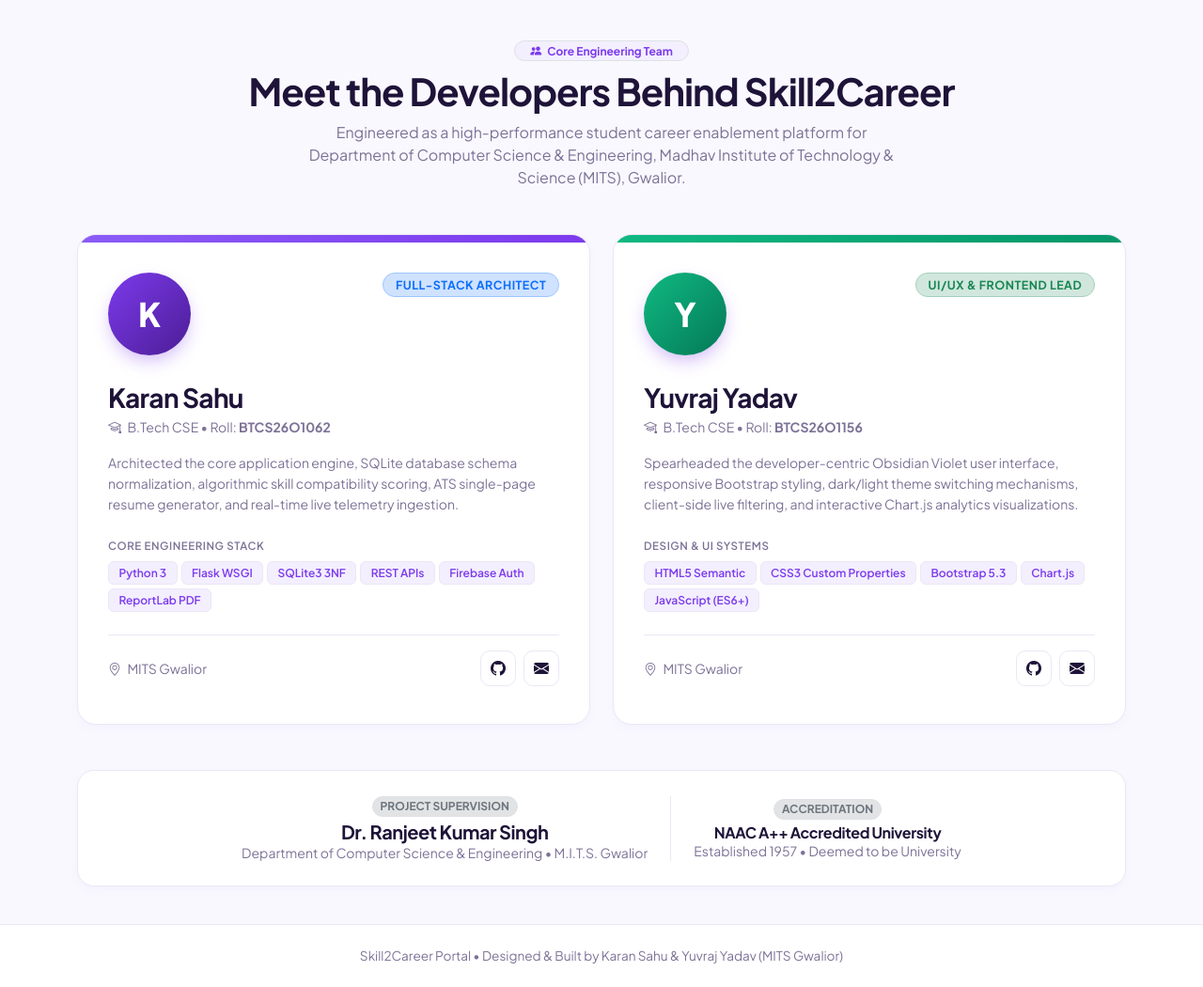
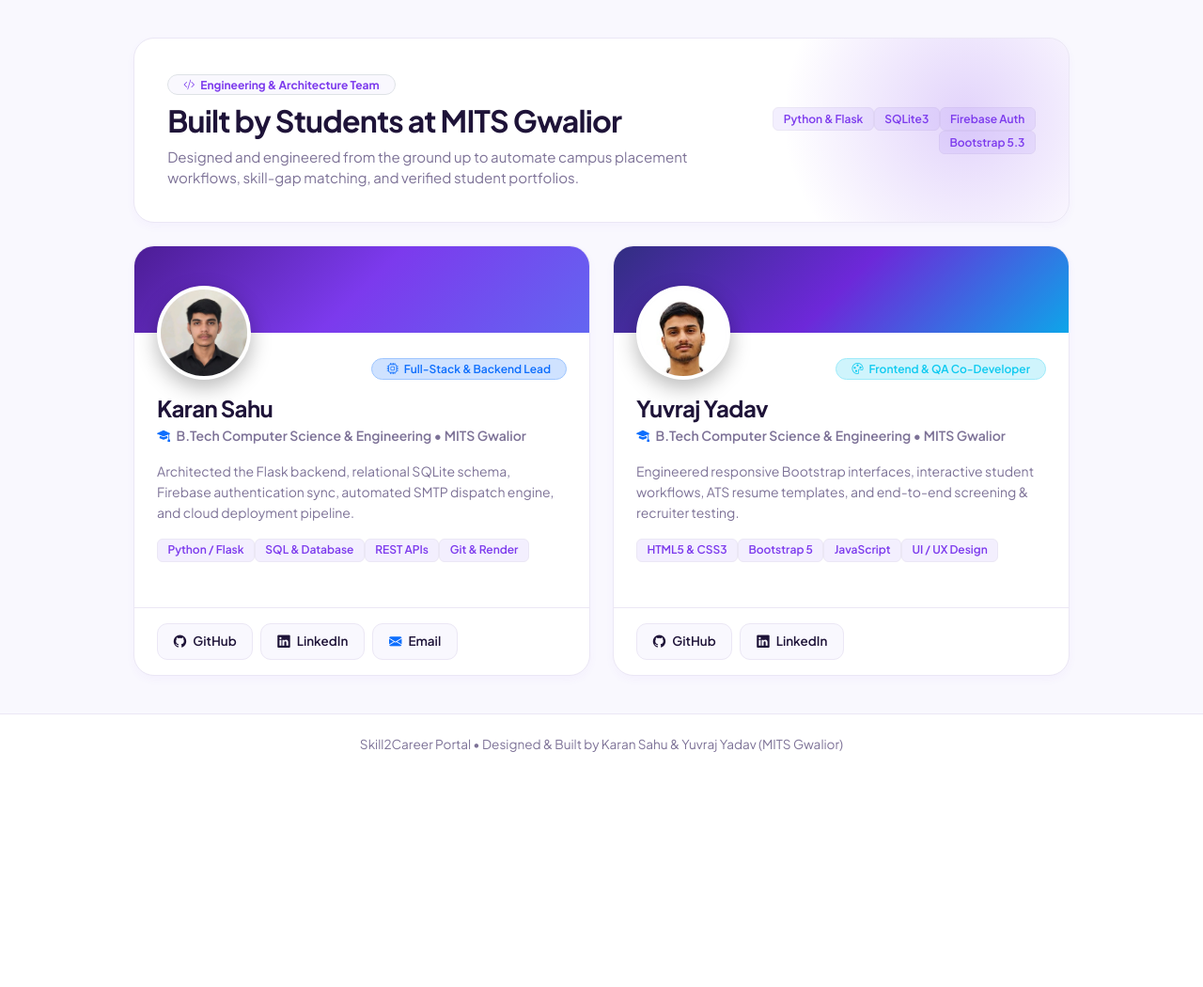
Before and after one commit to karannyx/internship-portal-microproject, a Flask app: page /developers in a window 1280 px wide. Shown: the part 91-1141 px from the top of the page at 94% size. After the commit the page ends 891 px from the top, so only its background shows below. Run offline with Flask 3, Linux system fonts and the light colour scheme; some libraries are stand-ins or nearby versions.

Commit message:
Add Karan and Yuvraj profile photos and social links on Developers page

```diff
--- a/templates/developers.html
+++ b/templates/developers.html
@@ -1,206 +1,235 @@
 {% extends "base.html" %}
-{% block title %}Engineering Team & Developers | Skill2Career{% endblock %}
+{% block title %}Meet the Developers | Skill2Career{% endblock %}
 
 {% block content %}
 <style>
-    .dev-profile-card {
+    .dev-hero-banner {
+        position: relative;
         background: var(--card-bg);
         border: 1px solid var(--border-color);
-        border-radius: 20px;
-        padding: 2.5rem 2rem;
+        border-radius: 22px;
+        padding: 2.2rem;
+        overflow: hidden;
         box-shadow: var(--card-shadow);
-        transition: transform 0.25s ease, border-color 0.25s ease;
+    }
+    .dev-hero-banner::before {
+        content: "";
+        position: absolute;
+        top: -55%;
+        right: -8%;
+        width: 380px;
+        height: 380px;
+        background: radial-gradient(circle, rgba(124, 58, 237, 0.22) 0%, transparent 72%);
+        pointer-events: none;
+    }
+
+    .dev-card {
         position: relative;
+        background: var(--card-bg) !important;
+        border: 1px solid var(--border-color) !important;
+        border-radius: 22px;
         overflow: hidden;
+        transition: transform 0.25s cubic-bezier(0.2, 0.8, 0.2, 1), border-color 0.25s ease, box-shadow 0.25s ease;
     }
-    .dev-profile-card:hover {
-        transform: translateY(-4px);
-        border-color: var(--primary) !important;
+    .dev-card:hover {
+        transform: translateY(-6px);
+        border-color: rgba(139, 92, 246, 0.7) !important;
+        box-shadow: 0 20px 40px -14px rgba(124, 58, 237, 0.3);
     }
-    .dev-banner {
-        height: 8px;
-        position: absolute;
-        top: 0;
-        left: 0;
-        right: 0;
-        background: linear-gradient(135deg, #8b5cf6, #7c3aed);
+
+    .dev-cover-strip {
+        height: 92px;
+        background: linear-gradient(135deg, #4c1d95, #7c3aed, #6366f1);
+        position: relative;
     }
-    .dev-avatar-circle {
-        width: 88px;
-        height: 88px;
+    .dev-cover-strip-alt {
+        height: 92px;
+        background: linear-gradient(135deg, #312e81, #6d28d9, #0ea5e9);
+        position: relative;
+    }
+
+    .dev-avatar-wrap {
+        margin-top: -50px;
+        position: relative;
+        z-index: 2;
+        display: inline-block;
+    }
+    .dev-pfp {
+        width: 100px;
+        height: 100px;
         border-radius: 50%;
+        object-fit: cover;
+        object-position: top center;
+        border: 4px solid var(--card-bg);
+        background: var(--body-bg);
+        box-shadow: 0 8px 22px rgba(0, 0, 0, 0.28);
+    }
+    .dev-monogram {
+        width: 100px;
+        height: 100px;
+        border-radius: 50%;
+        border: 4px solid var(--card-bg);
+        background: linear-gradient(135deg, #8b5cf6, #6d28d9);
+        color: #ffffff;
+        font-size: 2rem;
+        font-weight: 800;
         display: inline-flex;
         align-items: center;
         justify-content: center;
-        font-size: 2.2rem;
-        font-weight: 800;
-        color: #ffffff;
-        margin-bottom: 1.25rem;
-        box-shadow: 0 8px 20px -4px rgba(124, 58, 237, 0.4);
+        box-shadow: 0 8px 20px rgba(124, 58, 237, 0.35);
     }
-    .dev-badge-role {
-        font-size: 0.78rem;
-        font-weight: 700;
-        letter-spacing: 0.04em;
-        text-transform: uppercase;
-        border-radius: 20px;
-        padding: 0.35rem 0.8rem;
-    }
-    .social-btn {
-        width: 38px;
-        height: 38px;
-        border-radius: 10px;
+
+    .social-pill-btn {
         display: inline-flex;
         align-items: center;
-        justify-content: center;
+        gap: 7px;
+        padding: 0.52rem 1.05rem;
+        border-radius: 11px;
+        font-size: 0.84rem;
+        font-weight: 600;
+        text-decoration: none;
         border: 1px solid var(--border-color);
+        background: var(--body-bg);
         color: var(--text-heading);
         transition: all 0.2s ease;
-        text-decoration: none;
     }
-    .social-btn:hover {
+    .social-pill-btn:hover {
         border-color: var(--primary);
-        color: var(--primary);
-        transform: scale(1.08);
+        background: var(--badge-bg);
+        color: var(--badge-text);
+        transform: translateY(-2px);
+    }
+    .social-pill-btn.github-btn:hover {
+        border-color: #a78bfa;
+    }
+    .social-pill-btn.linkedin-btn:hover {
+        border-color: #38bdf8;
+        color: #38bdf8;
     }
 </style>
 
-<div class="container py-3">
-    <!-- Header Title -->
-    <div class="text-center mb-5">
-        <span class="badge border px-3 py-1 rounded-pill small mb-2" style="background: var(--badge-bg); color: var(--badge-text);">
-            <i class="bi bi-people-fill me-1"></i> Core Engineering Team
-        </span>
-        <h1 class="display-6 fw-bold mb-2" style="color: var(--text-heading);">
-            Meet the Developers Behind Skill2Career
-        </h1>
-        <p class="text-muted mx-auto" style="max-width: 650px;">
-            Engineered as a high-performance student career enablement platform for Department of Computer Science & Engineering, Madhav Institute of Technology & Science (MITS), Gwalior.
-        </p>
+<div class="container py-3" style="max-width: 1020px;">
+    <!-- Hero Header -->
+    <div class="dev-hero-banner mb-4 text-center text-md-start">
+        <div class="row align-items-center g-3">
+            <div class="col-md-8">
+                <span class="badge border px-3 py-1 rounded-pill small mb-2" style="background: var(--body-bg); color: var(--badge-text);">
+                    <i class="bi bi-code-slash me-1"></i> Engineering & Architecture Team
+                </span>
+                <h1 class="h2 fw-bold mb-2" style="color: var(--text-heading);">
+                    Built by Students at MITS Gwalior
+                </h1>
+                <p class="text-muted mb-0" style="font-size: 0.94rem;">
+                    Designed and engineered from the ground up to automate campus placement workflows, skill-gap matching, and verified student portfolios.
+                </p>
+            </div>
+            <div class="col-md-4 text-md-end">
+                <div class="d-inline-flex flex-wrap gap-1.5 justify-content-md-end">
+                    <span class="badge badge-skill">Python & Flask</span>
+                    <span class="badge badge-skill">SQLite3</span>
+                    <span class="badge badge-skill">Firebase Auth</span>
+                    <span class="badge badge-skill">Bootstrap 5.3</span>
+                </div>
+            </div>
+        </div>
     </div>
 
-    <!-- Developer Profile Cards -->
-    <div class="row g-4 mb-5">
-        <!-- Lead Developer 1: Karan Sahu -->
+    <!-- Developers Cards Grid -->
+    <div class="row g-4">
+        <!-- Developer 1: Karan Sahu -->
         <div class="col-lg-6">
-            <div class="dev-profile-card h-100 d-flex flex-column justify-content-between">
-                <div class="dev-banner"></div>
+            <div class="card dev-card h-100 d-flex flex-column justify-content-between">
                 <div>
-                    <div class="d-flex justify-content-between align-items-start mb-2">
-                        <div class="dev-avatar-circle" style="background: linear-gradient(135deg, #7c3aed, #4c1d95);">
-                            K
+                    <div class="dev-cover-strip"></div>
+                    <div class="px-4 pb-4">
+                        <div class="d-flex justify-content-between align-items-end mb-3">
+                            <div class="dev-avatar-wrap">
+                                <img src="/static/karan.jpg" alt="Karan Sahu" class="dev-pfp"
+                                     onerror="if(!this.dataset.tried){this.dataset.tried='1';this.src='https://github.com/karannyx.png';}else{this.style.display='none';this.nextElementSibling.style.display='inline-flex';}">
+                                <div class="dev-monogram" style="display: none;">KS</div>
+                            </div>
+                            <span class="badge bg-primary-subtle text-primary border border-primary-subtle rounded-pill px-3 py-1 small fw-semibold">
+                                <i class="bi bi-cpu me-1"></i> Full-Stack & Backend Lead
+                            </span>
                         </div>
-                        <span class="badge bg-primary-subtle text-primary border border-primary-subtle dev-badge-role">
-                            Full-Stack Architect
-                        </span>
-                    </div>
 
-                    <h3 class="fw-bold mb-1" style="color: var(--text-heading);">Karan Sahu</h3>
-                    <div class="small text-muted mb-3">
-                        <i class="bi bi-mortarboard me-1"></i> B.Tech CSE &bull; Roll: <strong>BTCS26O1062</strong>
-                    </div>
+                        <h4 class="fw-bold mb-1" style="color: var(--text-heading);">Karan Sahu</h4>
+                        <p class="small text-muted fw-semibold mb-3">
+                            <i class="bi bi-mortarboard-fill text-primary me-1"></i> B.Tech Computer Science & Engineering &bull; MITS Gwalior
+                        </p>
 
-                    <p class="small text-muted mb-4" style="line-height: 1.6;">
-                        Architected the core application engine, SQLite database schema normalization, algorithmic skill compatibility scoring, ATS single-page resume generator, and real-time live telemetry ingestion.
-                    </p>
+                        <p class="small text-muted mb-3" style="line-height: 1.6;">
+                            Architected the Flask backend, relational SQLite schema, Firebase authentication sync, automated SMTP dispatch engine, and cloud deployment pipeline.
+                        </p>
 
-                    <div class="mb-4">
-                        <div class="small fw-semibold text-muted text-uppercase mb-2" style="font-size: 0.72rem; letter-spacing: 0.05em;">
-                            Core Engineering Stack
-                        </div>
-                        <div class="d-flex flex-wrap gap-1">
-                            <span class="badge badge-skill">Python 3</span>
-                            <span class="badge badge-skill">Flask WSGI</span>
-                            <span class="badge badge-skill">SQLite3 3NF</span>
+                        <div class="d-flex flex-wrap gap-1.5 mb-4">
+                            <span class="badge badge-skill">Python / Flask</span>
+                            <span class="badge badge-skill">SQL & Database</span>
                             <span class="badge badge-skill">REST APIs</span>
-                            <span class="badge badge-skill">Firebase Auth</span>
-                            <span class="badge badge-skill">ReportLab PDF</span>
+                            <span class="badge badge-skill">Git & Render</span>
                         </div>
                     </div>
                 </div>
 
-                <div class="d-flex justify-content-between align-items-center pt-3 border-top" style="border-color: var(--border-color) !important;">
-                    <span class="small text-muted"><i class="bi bi-geo-alt me-1"></i> MITS Gwalior</span>
-                    <div class="d-flex gap-2">
-                        <a href="https://github.com/karannyx" target="_blank" class="social-btn" title="GitHub Profile">
-                            <i class="bi bi-github"></i>
-                        </a>
-                        <a href="mailto:karansahu1594@gmail.com" class="social-btn" title="Send Email">
-                            <i class="bi bi-envelope-fill"></i>
-                        </a>
-                    </div>
+                <!-- Social & Contact Links -->
+                <div class="px-4 py-3 border-top d-flex flex-wrap gap-2" style="border-color: var(--border-color) !important;">
+                    <a href="https://github.com/karannyx" target="_blank" rel="noopener noreferrer" class="social-pill-btn github-btn">
+                        <i class="bi bi-github"></i> GitHub
+                    </a>
+                    <a href="https://www.linkedin.com/in/karannyx" target="_blank" rel="noopener noreferrer" class="social-pill-btn linkedin-btn">
+                        <i class="bi bi-linkedin"></i> LinkedIn
+                    </a>
+                    <a href="mailto:karansahu1594@gmail.com" class="social-pill-btn">
+                        <i class="bi bi-envelope-fill text-primary"></i> Email
+                    </a>
                 </div>
             </div>
         </div>
 
         <!-- Developer 2: Yuvraj Yadav -->
         <div class="col-lg-6">
-            <div class="dev-profile-card h-100 d-flex flex-column justify-content-between">
-                <div class="dev-banner" style="background: linear-gradient(135deg, #10b981, #059669);"></div>
+            <div class="card dev-card h-100 d-flex flex-column justify-content-between">
                 <div>
-                    <div class="d-flex justify-content-between align-items-start mb-2">
-                        <div class="dev-avatar-circle" style="background: linear-gradient(135deg, #10b981, #047857);">
-                            Y
+                    <div class="dev-cover-strip-alt"></div>
+                    <div class="px-4 pb-4">
+                        <div class="d-flex justify-content-between align-items-end mb-3">
+                            <div class="dev-avatar-wrap">
+                                <img src="/static/yuvraj.jpg" alt="Yuvraj Yadav" class="dev-pfp"
+                                     onerror="if(!this.dataset.tried){this.dataset.tried='1';this.src='https://github.com/yyadavind.png';}else{this.style.display='none';this.nextElementSibling.style.display='inline-flex';}">
+                                <div class="dev-monogram" style="display: none;">YY</div>
+                            </div>
+                            <span class="badge bg-info-subtle text-info border border-info-subtle rounded-pill px-3 py-1 small fw-semibold">
+                                <i class="bi bi-palette me-1"></i> Frontend & QA Co-Developer
+                            </span>
                         </div>
-                        <span class="badge bg-success-subtle text-success border border-success-subtle dev-badge-role">
-                            UI/UX & Frontend Lead
-                        </span>
-                    </div>
 
-                    <h3 class="fw-bold mb-1" style="color: var(--text-heading);">Yuvraj Yadav</h3>
-                    <div class="small text-muted mb-3">
-                        <i class="bi bi-mortarboard me-1"></i> B.Tech CSE &bull; Roll: <strong>BTCS26O1156</strong>
-                    </div>
+                        <h4 class="fw-bold mb-1" style="color: var(--text-heading);">Yuvraj Yadav</h4>
+                        <p class="small text-muted fw-semibold mb-3">
+                            <i class="bi bi-mortarboard-fill text-primary me-1"></i> B.Tech Computer Science & Engineering &bull; MITS Gwalior
+                        </p>
 
-                    <p class="small text-muted mb-4" style="line-height: 1.6;">
-                        Spearheaded the developer-centric Obsidian Violet user interface, responsive Bootstrap styling, dark/light theme switching mechanisms, client-side live filtering, and interactive Chart.js analytics visualizations.
-                    </p>
+                        <p class="small text-muted mb-3" style="line-height: 1.6;">
+                            Engineered responsive Bootstrap interfaces, interactive student workflows, ATS resume templates, and end-to-end screening & recruiter testing.
+                        </p>
 
-                    <div class="mb-4">
-                        <div class="small fw-semibold text-muted text-uppercase mb-2" style="font-size: 0.72rem; letter-spacing: 0.05em;">
-                            Design & UI Systems
-                        </div>
-                        <div class="d-flex flex-wrap gap-1">
-                            <span class="badge badge-skill">HTML5 Semantic</span>
-                            <span class="badge badge-skill">CSS3 Custom Properties</span>
-                            <span class="badge badge-skill">Bootstrap 5.3</span>
-                            <span class="badge badge-skill">Chart.js</span>
-                            <span class="badge badge-skill">JavaScript (ES6+)</span>
+                        <div class="d-flex flex-wrap gap-1.5 mb-4">
+                            <span class="badge badge-skill">HTML5 & CSS3</span>
+                            <span class="badge badge-skill">Bootstrap 5</span>
+                            <span class="badge badge-skill">JavaScript</span>
+                            <span class="badge badge-skill">UI / UX Design</span>
                         </div>
                     </div>
                 </div>
 
-                <div class="d-flex justify-content-between align-items-center pt-3 border-top" style="border-color: var(--border-color) !important;">
-                    <span class="small text-muted"><i class="bi bi-geo-alt me-1"></i> MITS Gwalior</span>
-                    <div class="d-flex gap-2">
-                        <a href="https://github.com" target="_blank" class="social-btn" title="GitHub Profile">
-                            <i class="bi bi-github"></i>
-                        </a>
-                        <a href="mailto:yuvrajyadav@example.com" class="social-btn" title="Send Email">
-                            <i class="bi bi-envelope-fill"></i>
-                        </a>
-                    </div>
+                <!-- Social & Contact Links -->
+                <div class="px-4 py-3 border-top d-flex flex-wrap gap-2" style="border-color: var(--border-color) !important;">
+                    <a href="https://github.com/yyadavind" target="_blank" rel="noopener noreferrer" class="social-pill-btn github-btn">
+                        <i class="bi bi-github"></i> GitHub
+                    </a>
+                    <a href="https://www.linkedin.com/in/yuvraj-yadav-436579403" target="_blank" rel="noopener noreferrer" class="social-pill-btn linkedin-btn">
+                        <i class="bi bi-linkedin"></i> LinkedIn
+                    </a>
                 </div>
-            </div>
-        </div>
-    </div>
-
-    <!-- Academic Supervision & Institution Banner -->
-    <div class="card p-4 text-center" style="border-radius: 18px;">
-        <div class="d-flex flex-wrap justify-content-center align-items-center gap-4">
-            <div>
-                <span class="badge bg-secondary-subtle text-secondary border px-2.5 py-1 rounded-pill small mb-1">
-                    PROJECT SUPERVISION
-                </span>
-                <h5 class="fw-bold mb-0" style="color: var(--text-heading);">Dr. Ranjeet Kumar Singh</h5>
-                <p class="small text-muted mb-0">Department of Computer Science & Engineering &bull; M.I.T.S. Gwalior</p>
-            </div>
-            <div class="border-start ps-4 d-none d-md-block" style="border-color: var(--border-color) !important;">
-                <span class="badge bg-secondary-subtle text-secondary border px-2.5 py-1 rounded-pill small mb-1">
-                    ACCREDITATION
-                </span>
-                <h6 class="fw-bold mb-0" style="color: var(--text-heading);">NAAC A++ Accredited University</h6>
-                <p class="small text-muted mb-0">Established 1957 &bull; Deemed to be University</p>
             </div>
         </div>
     </div>
```
Also changed, not shown: static/karan.jpg (added), static/yuvraj.jpg (added).
